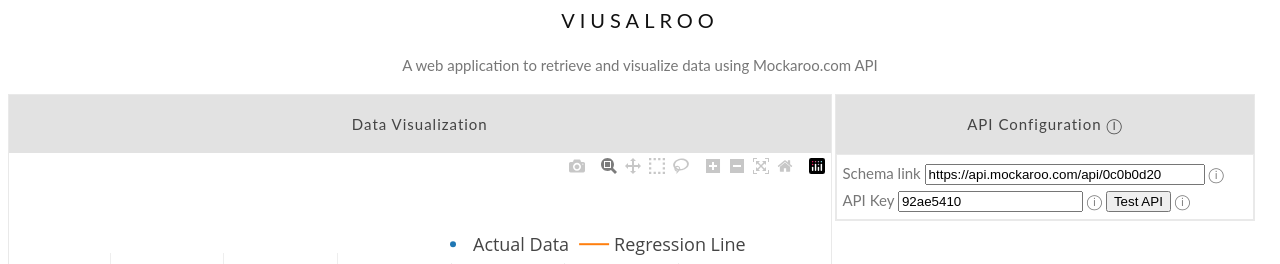
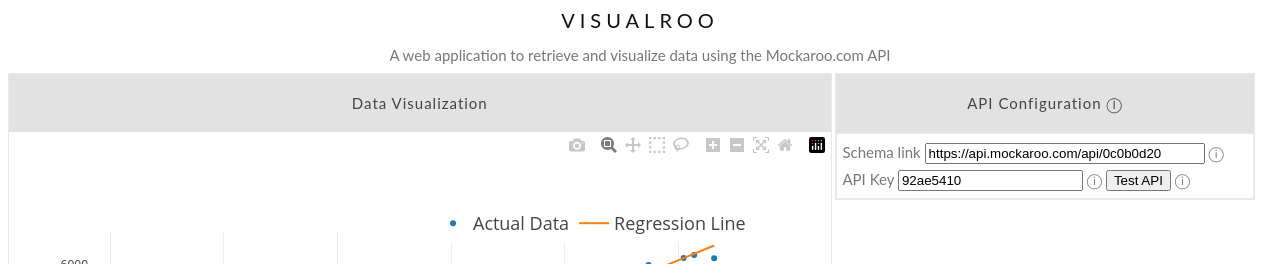
Before and after one commit to saeedt/MockAPI, a plain HTML site: page index.html in a window 1280 px wide. Shown: the top 264 px of the page. Drawn offline with nearby package versions, Linux system fonts and the light colour scheme.

Commit message:
Fixed some typos changed line spacing on the title

```diff
--- a/css/style.css
+++ b/css/style.css
@@ -45,6 +45,7 @@ h4 {
   /* background-color:white;  */
   text-align:center;
   padding:0px 50px;
+  line-height: .4;
 }
 #form{
   color: #777;
--- a/index.html
+++ b/index.html
@@ -9,13 +9,13 @@
     <script src="js/ml.min.js"></script>
     <script src="js/jquery-1.8.2.min.js"></script>
     <script src="js/jquery.popupoverlay.js"></script>
-    <title>Data Visualization Demo</title>
+    <title>Visualroo</title>
 </head>
 
 <body>
 	<div id='head'>
-		<h3>viusalroo</h3>
-  		<p>A web application to retrieve and visualize data using Mockaroo.com API</p>
+		<h3>Visualroo</h3>
+  		<p>A web application to retrieve and visualize data using the Mockaroo.com API</p>
 	</div>
     <div id="popup">
         <h2>How to set up your Mockaroo schema in Visualroo</h2>
@@ -34,7 +34,7 @@
 	<div id='p2'>
 		<h4>API Configuration
             <div class="tooltip" id="popup_open">&#x24D8;
-                <span class="tooltiptext">Click to learn how to set up your Mockaroo.com schema on the visualization tool.</span>
+                <span class="tooltiptext">Click to learn how to set up your Mockaroo.com schema in Visualroo.</span>
             </div>
         </h4>
         <div id='form'>
```
